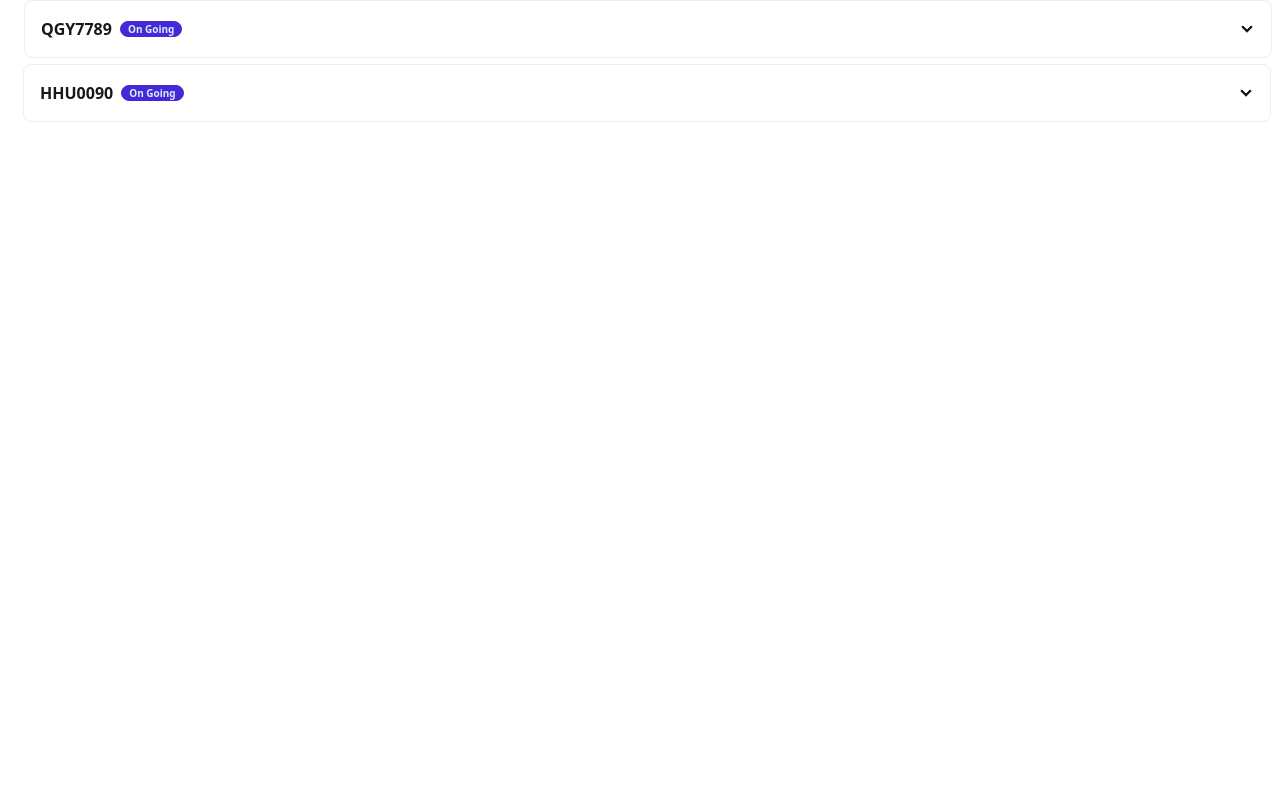
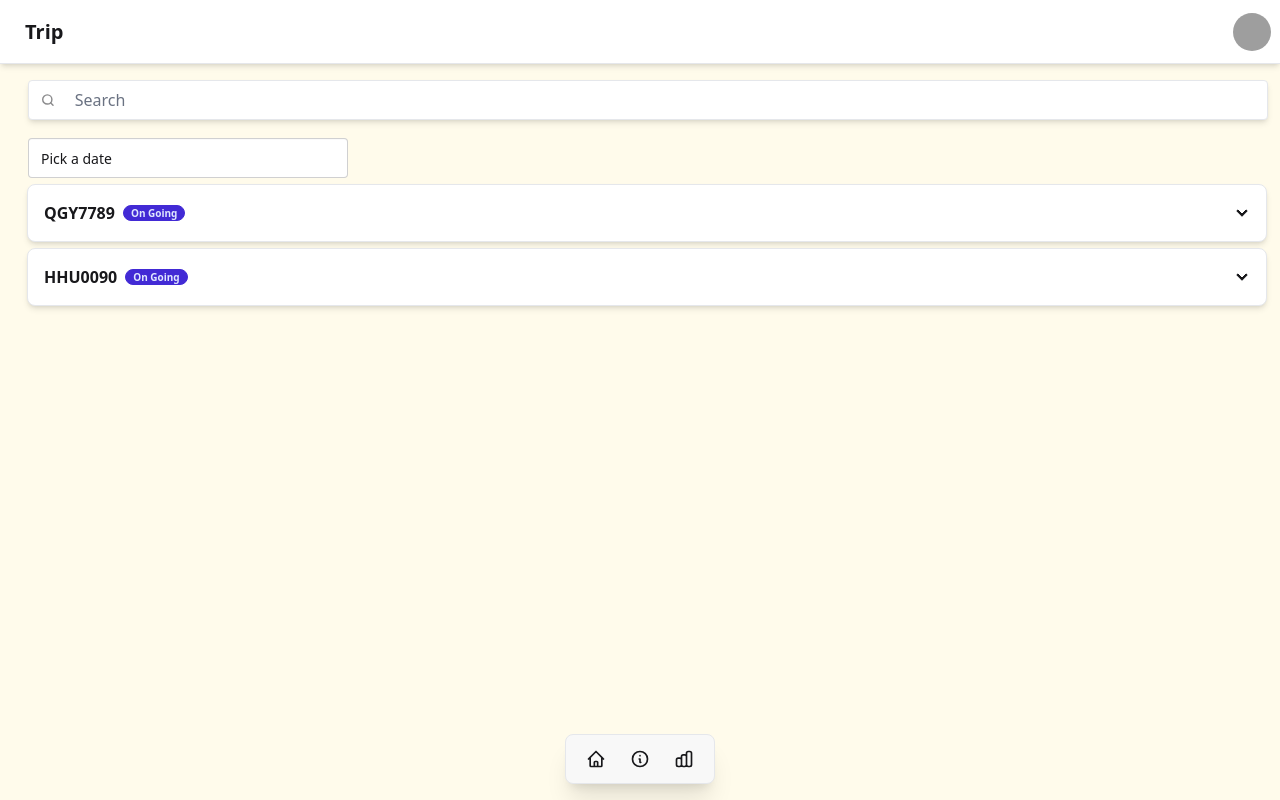
Before and after one commit to singthai-srisoi/Trip, a SvelteKit app in the folder frontend/: page /home in a window 1280 px wide. Built offline with nearby package versions, Linux system fonts and the light colour scheme; grey boxes are pictures that could not be loaded.

Commit message:
feat: add Pikaday datepicker and implement click/tap outside directives

```diff
--- a/frontend/package.json
+++ b/frontend/package.json
@@ -30,6 +30,7 @@
 		"vite": "^6.2.6"
 	},
 	"dependencies": {
-		"daisyui": "^5.0.43"
+		"daisyui": "^5.0.43",
+		"pikaday": "^1.8.2"
 	}
 }
--- /dev/null
+++ b/frontend/src/lib/directive/clickOutside.svelte.ts
@@ -0,0 +1,24 @@
+export function clickOutside(node: Node, callback: (node: Event) => void) {
+  return outside(node, "click", callback)
+}
+
+export function tapOutside(node: Node, callback: (node: Event) => void) {
+  return outside(node, "mousedown", callback)
+}
+
+function outside(node: Node, listener: string, callback: (node: Event) => void) {
+
+  const handleClick = (event: Event) => {
+    if (node && !node.contains(event.target as Node) && !event.defaultPrevented) {
+      callback(event)
+    }
+  }
+
+  document.addEventListener(listener, handleClick)
+
+  return {
+    destroy() {
+      document.removeEventListener(listener, handleClick)
+    }
+  }
+}
--- a/frontend/src/routes/(main)/home/+page.svelte
+++ b/frontend/src/routes/(main)/home/+page.svelte
@@ -1,5 +1,8 @@
 <script lang="ts">
+	import { fade, fly } from "svelte/transition";
 	import type { PageData } from "./$types";
+	import { clickOutside, tapOutside } from "$lib/directive/clickOutside.svelte";
+    import "cally";
 
     interface Props {
         data: {
@@ -12,22 +15,65 @@
     }: Props = $props()
 
     $inspect(data)
+    let editing = $state(0)
+
     let action_modal: HTMLDialogElement
-    let editing = $state(0)
     let show_action_modal = (d: number) => {
         editing = d
         action_modal.showModal()
     }
+
+    let action_drawer = $state(false)
+    let show_action_drawer = (d: number) => {
+        editing = d
+        action_drawer = true
+    }
+
+    let cally1: HTMLDivElement
 </script>
 
 
-<div class="flex flex-col gap-1.5">
+<div class="flex flex-col gap-1.5 p-1">
+    <label class="input w-full mb-3 border-1 border-gray-200 shadow-md">
+        <svg class="h-[1em] opacity-50" xmlns="http://www.w3.org/2000/svg" viewBox="0 0 24 24">
+            <g
+            stroke-linejoin="round"
+            stroke-linecap="round"
+            stroke-width="2.5"
+            fill="none"
+            stroke="currentColor"
+            >
+            <circle cx="11" cy="11" r="8"></circle>
+            <path d="m21 21-4.3-4.3"></path>
+            </g>
+        </svg>
+        <input type="search" class="grow" placeholder="Search" />
+    </label>
+    <button popovertarget="cally-popover1" class="input input-border" id="cally1" style="anchor-name:--cally1">
+    Pick a date
+    </button>
+    <div popover id="cally-popover1" class="dropdown bg-base-100 rounded-box shadow-lg" style="position-anchor:--cally1"
+        bind:this={cally1}
+    >
+    <!-- <calendar-date class="cally" onchange={(e: any) => cally1.innerText = e.value}>
+        <svg aria-label="Previous" class="fill-current size-4"  xmlns="http://www.w3.org/2000/svg" viewBox="0 0 24 24"><path d="M15.75 19.5 8.25 12l7.5-7.5"></path></svg>
+        <svg aria-label="Next" class="fill-current size-4"  xmlns="http://www.w3.org/2000/svg" viewBox="0 0 24 24"><path d="m8.25 4.5 7.5 7.5-7.5 7.5"></path></svg>
+        <calendar-month></calendar-month>
+    </calendar-date> -->
+    <calendar-range months={2}>
+        <calendar-month></calendar-month>
+        <calendar-month offset={1}></calendar-month>
+    </calendar-range>
+    </div>
 {#each data.trips as trip, i}
-    <div class="collapse collapse-arrow join-item border-base-300 border">
+    <div class="collapse collapse-arrow join-item border-1 border-gray-200 shadow-md bg-white">
         <input type="checkbox" name="my-accordion-4" />
-        <div class="collapse-title font-semibold flex items-center gap-2">{trip.vehicle.plate_no} <div class="badge badge-xs badge-primary">On Going</div></div>
-        <div class="collapse-content text-sm">
-            <div class="flex items-center justify-between px-2">
+        <div class="collapse-title font-semibold flex items-center gap-2">
+            {trip.vehicle.plate_no}
+            <div class="badge badge-xs badge-active badge-primary">On Going</div>
+        </div>
+        <div class="collapse-content text-sm pl-0.5">
+            <div class="flex items-center justify-between">
                 <ul class="timeline timeline-vertical">
                     {#each trip.points as point, n}
                         {#if n == 0}
@@ -97,8 +143,8 @@
                     </li> -->
                 </ul>
                 <div class="flex flex-col justify-between items-center gap-2 relative">
-                    <div class="timeline-middle badge badge-success badge-xs w-full">Success</div>
-                    <button class="btn btn-accent btn-soft" onclick={() => show_action_modal(trip.id)}>open modal</button>
+                    <div class="badge badge-success badge-xs badge-soft w-full ">Success</div>
+                    <button class="btn btn-soft btn-info" onclick={() => show_action_drawer(trip.id)}>Action</button>
                 </div>
 
 
@@ -127,3 +173,28 @@
     <button>close</button>
   </form>
 </dialog>
+
+{#if action_drawer}
+<div
+    class="fixed inset-0 z-50 flex items-end bg-black/40"
+    transition:fade={{duration: 300}}
+  >
+    <div
+      class="bg-white w-full rounded-t-2xl p-6 shadow-lg min-h-[75%]"
+      transition:fly="{{ y: 300, duration: 300 }}"
+        use:tapOutside={() => {
+            action_drawer = false
+        }}
+    >
+      <h3 class="text-lg font-bold">Trip Action</h3>
+      <p class="py-4">Editing Trip ID: {editing}</p>
+      <button class="btn btn-accent mt-4"
+        onclick={() => {
+            action_drawer = false
+            editing = 0
+        }}>
+            Close
+        </button>
+    </div>
+  </div>
+  {/if}
--- a/frontend/src/routes/(main)/profile/+page.svelte
+++ b/frontend/src/routes/(main)/profile/+page.svelte
@@ -0,0 +1,14 @@
+<script>
+  import Pikaday from "pikaday";
+  let myDatepicker;
+  $effect(() => {
+    if (myDatepicker) {
+      const picker = new Pikaday({
+        field: myDatepicker
+      });
+      return () => picker.destroy();
+    }
+  });
+</script>
+
+<input type="text" class="input pika-single"  bind:this={myDatepicker} value="Pick a day" />
--- a/frontend/src/routes/+layout.svelte
+++ b/frontend/src/routes/+layout.svelte
@@ -4,6 +4,94 @@
 	let { children } = $props();
 </script>
 
-<div class="relative max-w-[100vw] px-6 pb-16 xl:pe-2">
-	{@render children()}
+
+<div class="bg-amber-50 min-h-screen flex flex-col items-center">
+	<nav class="navbar bg-base-100 shadow-md border-b-1 border-b-gray-200 mb-3">
+	<div class="flex-1">
+		<span class="btn btn-ghost text-xl">Trip</span>
+	</div>
+	<div class="flex-none">
+
+		<div class="dropdown dropdown-end">
+		<div tabindex="0" role="button" class="btn btn-ghost btn-circle avatar">
+			<div class="w-10 rounded-full">
+			<img
+				alt="Tailwind CSS Navbar component"
+				src="https://img.daisyui.com/images/stock/photo-1534528741775-53994a69daeb.webp" />
+			</div>
+		</div>
+		<!-- svelte-ignore a11y_no_noninteractive_tabindex -->
+		<ul
+			tabindex="0"
+			class="menu menu-sm dropdown-content bg-base-100 rounded-box z-1 mt-3 w-52 p-2 shadow">
+			<li>
+			<!-- svelte-ignore a11y_missing_attribute -->
+			<a class="justify-between">
+				Profile
+				<!-- <span class="badge">New</span> -->
+			</a>
+			</li>
+			<!-- svelte-ignore a11y_missing_attribute -->
+			<!-- <li><a>Settings</a></li> -->
+			<!-- svelte-ignore a11y_missing_attribute -->
+			<li><a>Logout</a></li>
+		</ul>
+		</div>
+	</div>
+	</nav>
+
+	<main class="flex-grow relative max-w-[100vw] w-full px-6 xl:pe-2">
+		{@render children()}
+	</main>
+
+	<ul class="menu menu-horizontal bg-base-200 rounded-box shadow-xl border-1 border-gray-200 mb-4">
+  <li>
+    <a class="tooltip" data-tip="Home" href="/home" aria-label="home" data-sveltekit-reload>
+      <svg
+        xmlns="http://www.w3.org/2000/svg"
+        class="h-5 w-5"
+        fill="none"
+        viewBox="0 0 24 24"
+        stroke="currentColor">
+        <path
+          stroke-linecap="round"
+          stroke-linejoin="round"
+          stroke-width="2"
+          d="M3 12l2-2m0 0l7-7 7 7M5 10v10a1 1 0 001 1h3m10-11l2 2m-2-2v10a1 1 0 01-1 1h-3m-6 0a1 1 0 001-1v-4a1 1 0 011-1h2a1 1 0 011 1v4a1 1 0 001 1m-6 0h6" />
+      </svg>
+    </a>
+  </li>
+  <li>
+    <a class="tooltip" data-tip="Profile" href="/profile" aria-label="profile" data-sveltekit-reload>
+      <svg
+        xmlns="http://www.w3.org/2000/svg"
+        class="h-5 w-5"
+        fill="none"
+        viewBox="0 0 24 24"
+        stroke="currentColor">
+        <path
+          stroke-linecap="round"
+          stroke-linejoin="round"
+          stroke-width="2"
+          d="M13 16h-1v-4h-1m1-4h.01M21 12a9 9 0 11-18 0 9 9 0 0118 0z" />
+      </svg>
+    </a>
+  </li>
+  <li>
+    <a class="tooltip" data-tip="Stats" aria-label="stats" href="/configuration">
+      <svg
+        xmlns="http://www.w3.org/2000/svg"
+        class="h-5 w-5"
+        fill="none"
+        viewBox="0 0 24 24"
+        stroke="currentColor">
+        <path
+          stroke-linecap="round"
+          stroke-linejoin="round"
+          stroke-width="2"
+          d="M9 19v-6a2 2 0 00-2-2H5a2 2 0 00-2 2v6a2 2 0 002 2h2a2 2 0 002-2zm0 0V9a2 2 0 012-2h2a2 2 0 012 2v10m-6 0a2 2 0 002 2h2a2 2 0 002-2m0 0V5a2 2 0 012-2h2a2 2 0 012 2v14a2 2 0 01-2 2h-2a2 2 0 01-2-2z" />
+      </svg>
+    </a>
+  </li>
+</ul>
 </div>
--- a/frontend/tsconfig.json
+++ b/frontend/tsconfig.json
@@ -9,7 +9,8 @@
 		"skipLibCheck": true,
 		"sourceMap": true,
 		"strict": true,
-		"moduleResolution": "bundler"
+		"moduleResolution": "bundler",
+		"types": ["./globals.d.ts"]
 	}
 	// Path aliases are handled by https://svelte.dev/docs/kit/configuration#alias
 	// except $lib which is handled by https://svelte.dev/docs/kit/configuration#files
```
Also changed, not shown: 1 other file (tests, documents, lock files or other folders).
